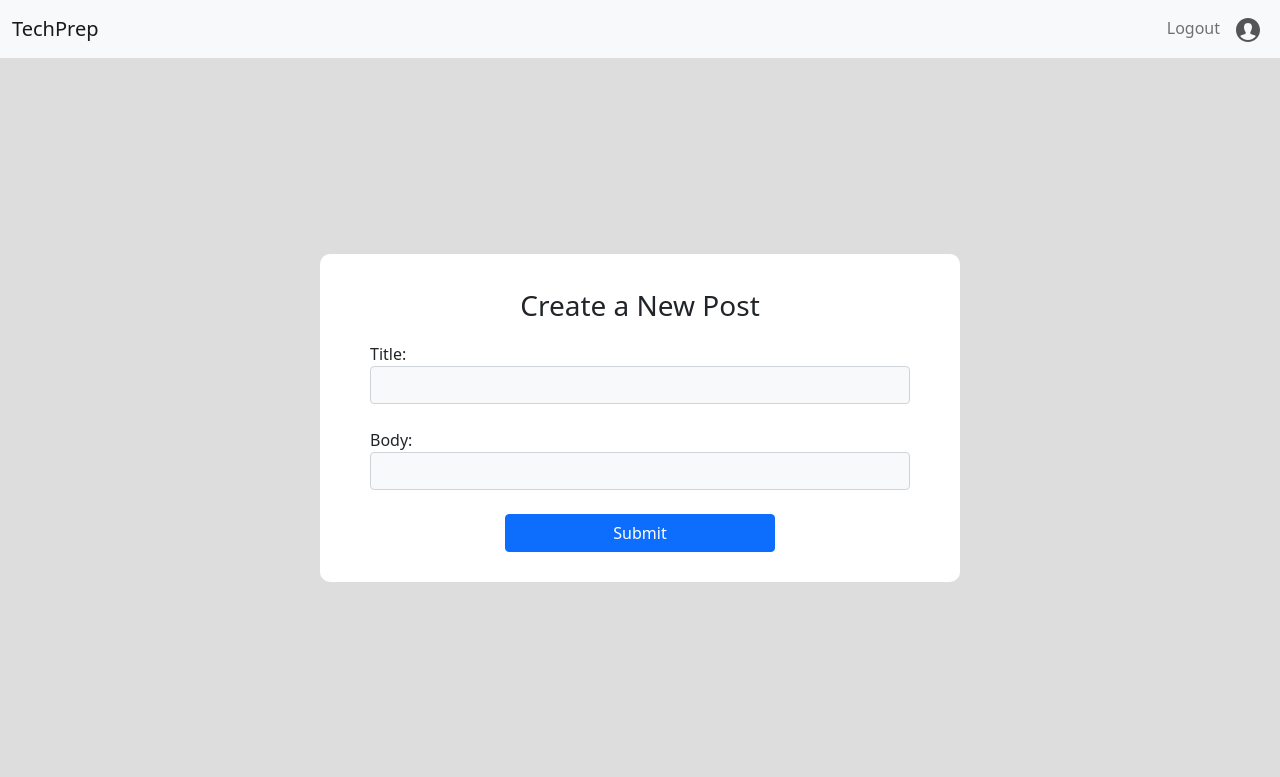
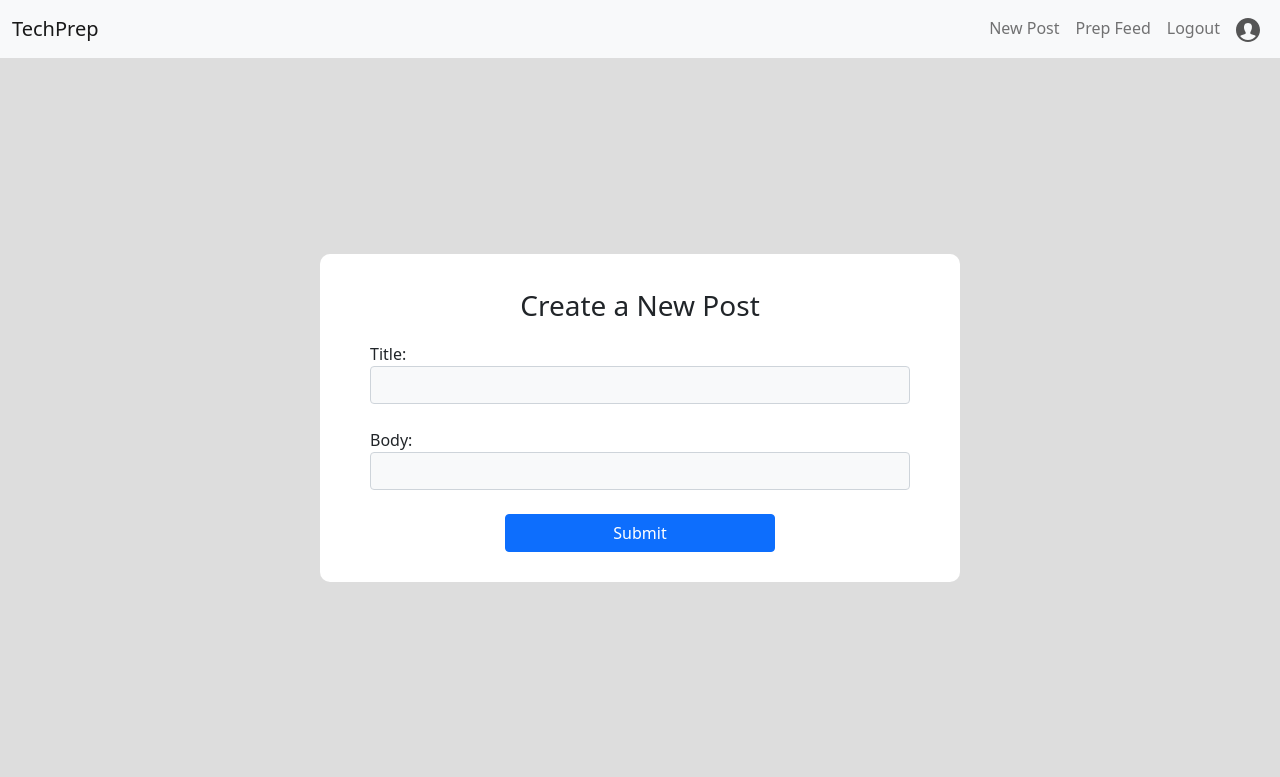
Before and after one commit to davidc360/tech-prep, a Flask app: page /post/new in a window 1280 px wide. Shown: the top 777 px of the page. Run offline with Flask 2, Linux system fonts and the light colour scheme; the visitor is signed in with stand-in values (Sample User, id 1); data comes from the database, SQL or seed files in the repository; both versions use the stored data as it was after the commit.

Commit message:
feat: added feed page and nav buttons for creating posts and viewing feed

```diff
--- a/techprep/main/routes.py
+++ b/techprep/main/routes.py
@@ -45,3 +45,11 @@ def new_post():
 def post_detail(post_id):
     post = Post.query.get(post_id)
     return render_template('post_detail.html', post=post)
+
+
+@main.route('/feed')
+@login_required
+def feed():
+    posts = Post.query.all()
+
+    return render_template('feed.html', posts=posts)
--- a/techprep/static/styles.css
+++ b/techprep/static/styles.css
@@ -80,3 +80,7 @@
   font-size: 1.5em;
   margin-top: 10px;
 }
+
+.feed-post {
+  text-decoration: none;
+}
--- a/techprep/templates/base.html
+++ b/techprep/templates/base.html
@@ -36,6 +36,12 @@
         <ul class="navbar-nav ms-auto">
           {% if current_user.is_authenticated %}
           <li>
+            <a class="nav-link" href="/post/new">New Post</a>
+          </li>
+          <li>
+            <a class="nav-link" href="/feed">Prep Feed</a>
+          </li>
+          <li>
             <a class="nav-link" href="/logout">Logout</a>
           </li>
           <li>
```
Also changed, not shown: techprep/templates/feed.html (added, +58 -0 lines), techprep/database.db.
